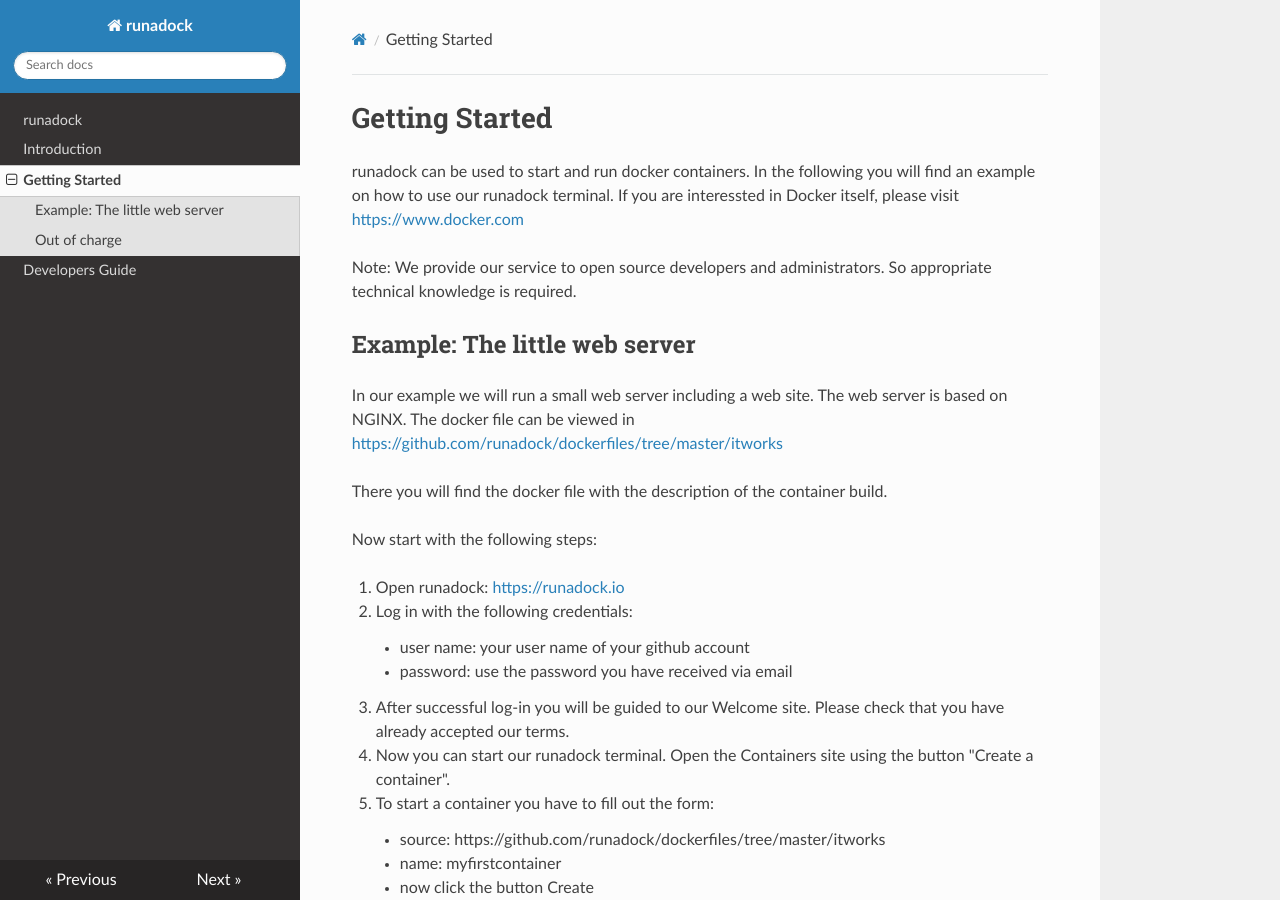
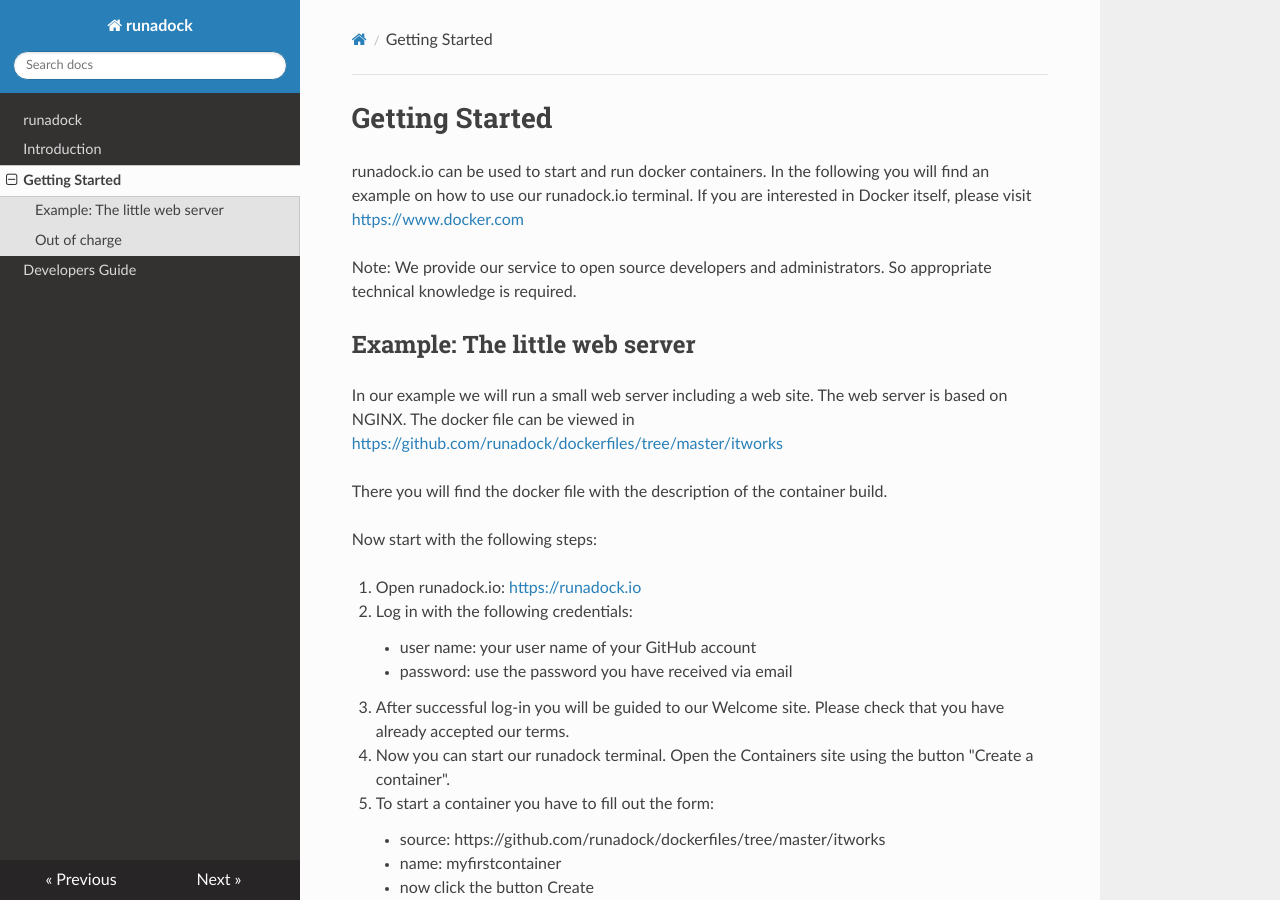
Before and after one commit to runadock/docs, an MkDocs documentation site: the page built from docs/GettingStarted.md, in a window 1280 px wide and 900 px high. Built offline with MkDocs 1.6.1, drawn with Linux system fonts in a browser that asks for light colours; nearby versions of some CDN libraries; old or Windows-style settings are respelled for this version of MkDocs.

Commit message:
Update GettingStarted.md

```diff
--- a/docs/GettingStarted.md
+++ b/docs/GettingStarted.md
@@ -1,8 +1,8 @@
 Getting Started
 ===============
 
-runadock can be used to start and run docker containers. In the following you will find an example on how to use our runadock terminal.
-If you are interessted in Docker itself, please visit <https://www.docker.com>
+runadock.io can be used to start and run docker containers. In the following you will find an example on how to use our runadock.io terminal.
+If you are interested in Docker itself, please visit <https://www.docker.com>
 
 Note: We provide our service to open source developers and administrators. So appropriate technical knowledge is required.
 
@@ -15,10 +15,10 @@ There you will find the docker file with the description of the container build.
 
 Now start with the following steps:
 
-1. Open runadock: <https://runadock.io>
+1. Open runadock.io: <https://runadock.io>
 2. Log in with the following credentials:
 
-    * user name: your user name of your github account
+    * user name: your user name of your GitHub account
     * password: use the password you have received via email
 
 3. After successful log-in you will be guided to our Welcome site. Please check that you have already accepted our terms.
```
